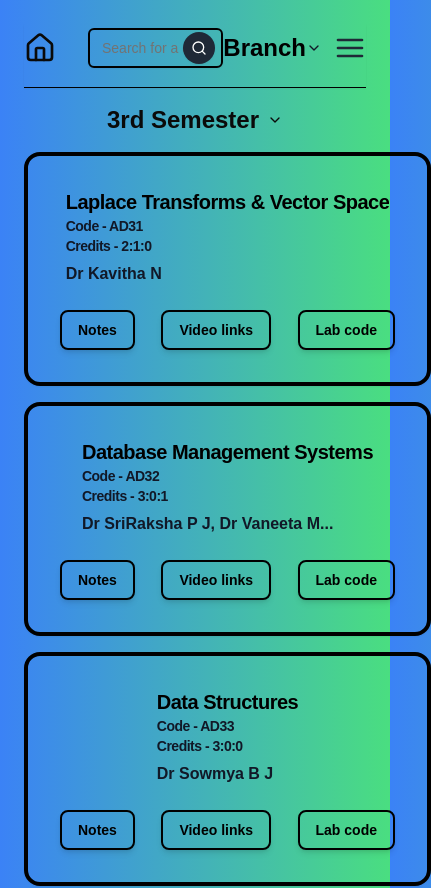
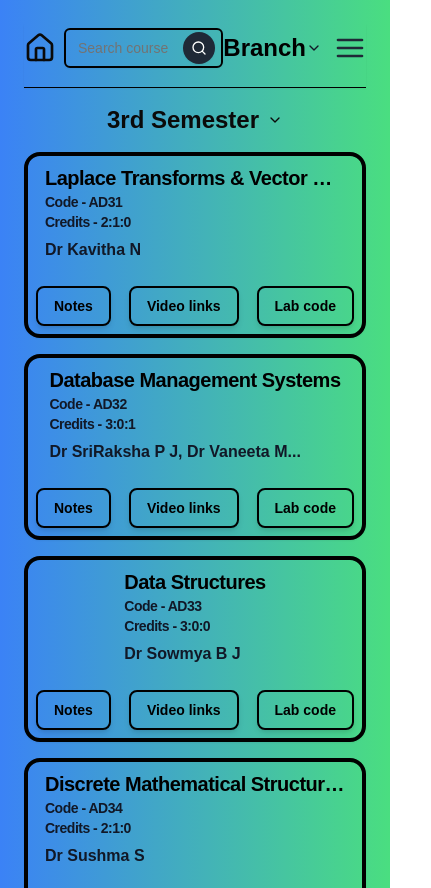
Before and after one commit to RohanPKulkarni/nextjs-2024, a Next.js app: page /aids in a window 390 px wide. Shown: the top 888 px of the page, 431 px wide, since content can reach past the window. Built offline with nearby package versions, Linux system fonts and the light colour scheme.

Commit message:
reduced padding and width for mobile

```diff
--- a/src/app/components/common-card/index.js
+++ b/src/app/components/common-card/index.js
@@ -6,9 +6,9 @@ import Link from "next/link";
 
 export default function Commoncard({name , credits, incharge, linker, code}) {
   return (
-    <Card className="flex flex-col gap-6 rounded-2xl p-8 transition duration-300 hover:shadow-2xl hover:shadow-gray-600/10 cursor-pointer transform hover:-translate-y-2 bg-transparent border-4 border-black">
+    <Card className="flex flex-col gap-6 rounded-2xl p-2 transition duration-300 hover:shadow-2xl hover:shadow-gray-600/10 cursor-pointer transform hover:-translate-y-2 bg-transparent border-4 border-black sm:p-8 md:p-8 lg:p-8">
   <CardHeader className="p-0 mx-auto">
-    <CardTitle className="text-xl max-w-[335px] truncate font-bold text-black">
+    <CardTitle className="text-xl max-w-[300px] truncate font-bold text-black">
       <p className = "overflow-hidden overflow-ellipsis whitespace-nowrap">{name}</p>
       <p className="text-sm font-semibold text-gray-900">Code - {code}</p>
       <p className="text-sm font-semibold text-gray-900">Credits - {credits} </p>
--- a/src/app/components/header/index.js
+++ b/src/app/components/header/index.js
@@ -137,11 +137,11 @@ function Header() {
   </div>
 </div>
 
-<div className="relative flex flex-col items-center lg:items-start lg:ml-80 ml-8 sm:ml-32 md:ml-32">
+<div className="relative flex flex-col items-center lg:items-start lg:ml-80 ml-2 sm:ml-32 md:ml-32">
   <div className="relative w-full w-xs sm:w-sm md:w-[280px] lg:w-[380px]">
     <Input
       type="text"
-      placeholder="Search for a course"
+      placeholder="Search course"
       value={inputcourse}
       onChange={(event) => setInputcourse(event.target.value)}
       onFocus={() => setIsFocused(true)}
```
